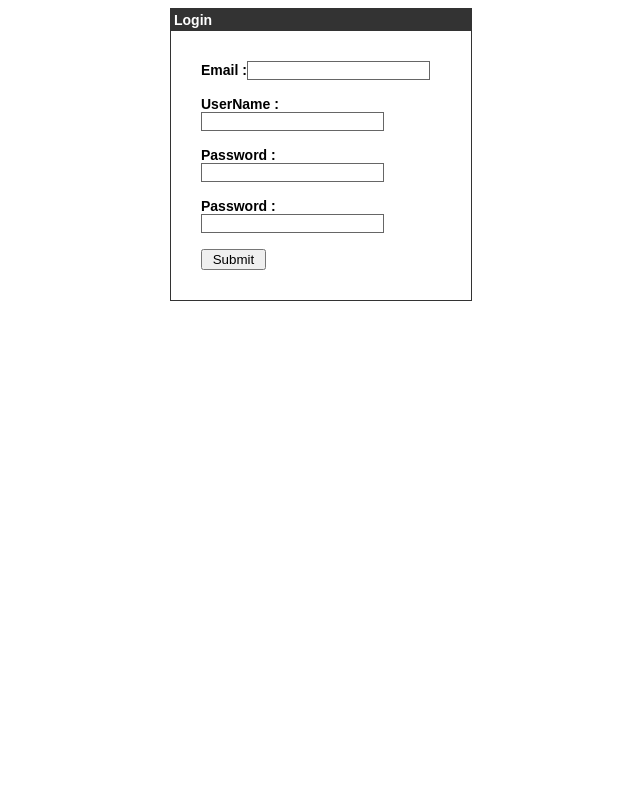
After one commit to laplaceon/photos-viewer, a PHP site: page /photos-viewer/signup.php in a window 1280 px wide. The commit adds this page. Shown: the whole page, without its empty margins (319-959 px from the left). Run offline with PHP 8.4, Linux system fonts and the light colour scheme.

Commit message:
Added login signup

```diff
--- a/photos.html
+++ b/photos.html
@@ -23,12 +23,14 @@
              <span class="button">Upload photo</span>
              <input type="file" id="file" />
          </div>
+
+         <div id="container" class="container"></div>
 </body>
 <script type="text/javascript">
     let searchParams = new URLSearchParams(window.location.search);
     let albumkey = searchParams.get('album_id');
     $(document).ready(function() {
-                      $.get("http://localhost/photos-viewer/albums.php?method=getPhotos?album_key=" + albumkey).done(function(data) {
+                      $.get("http://localhost/photos-viewer/albums.php?method=getPhotos&album_key=" + albumkey).done(function(data) {
                                                                                                $("#container").html(data);
                                                                                                });
                       });
--- /dev/null
+++ b/signup.php
@@ -0,0 +1,88 @@
+<?php
+$user='root';
+$pw='';
+$db='435proj';
+
+$connect = new mysqli('127.0.0.1',$user,$pw,$db) or die("Error");
+
+if (!$connect) {
+    die("Connection failed: " . mysqli_connect_error());
+}
+
+if($_SERVER["REQUEST_METHOD"] == "POST")
+{
+      // username and password sent from form
+	  $pw = $_POST['password'];
+	  $cpw= $_POST['password2'];
+
+      $email=mysqli_real_escape_string($connect,$_POST['email']);
+      $username = mysqli_real_escape_string($connect,$_POST['username']);
+      $password = mysqli_real_escape_string($connect,$_POST['password']);
+      $sql="INSERT INTO account (username, email, password) VALUES ('$username', '$email', '$password')";
+
+      if ($connect->query($sql) === TRUE)
+      {
+   			 echo "Sucessfully created an account";
+	  }
+	  else
+	  {
+   			 echo "Error: " . $sql . "<br>" . $connect->error;
+		}
+}
+
+
+
+
+
+
+
+?>
+
+<html>
+
+   <head>
+      <title>Login Page</title>
+
+      <style type = "text/css">
+         body {
+            font-family:Arial, Helvetica, sans-serif;
+            font-size:14px;
+         }
+         label {
+            font-weight:bold;
+            width:100px;
+            font-size:14px;
+         }
+         .box {
+            border:#666666 solid 1px;
+         }
+      </style>
+
+   </head>
+
+   <body bgcolor = "#FFFFFF">
+
+      <div align = "center">
+         <div style = "width:300px; border: solid 1px #333333; " align = "left">
+            <div style = "background-color:#333333; color:#FFFFFF; padding:3px;"><b>Login</b></div>
+
+            <div style = "margin:30px">
+
+               <form action = "" method = "post">
+               	   <label>Email  :</label><input type = "text" name = "email" class = "box"/><br /><br />
+                  <label>UserName  :</label><input type = "text" name = "username" class = "box"/><br /><br />
+                  <label>Password  :</label><input type = "text" name = "password" class = "box" /><br/><br />
+                  <label>Password  :</label><input type = "text" name = "password2" class = "box" /><br/><br />
+                  <input type = "submit" value = " Submit "/><br />
+               </form>
+
+               <div style = "font-size:11px; color:#cc0000; margin-top:10px"><?php echo $connect->error; ?></div>
+
+            </div>
+
+         </div>
+
+      </div>
+
+   </body>
+</html>
```
Also changed, not shown: albums.php (+12 -4 lines), log_in.php (added, +81 -0 lines), photo.css (deleted), photo.js (deleted).
